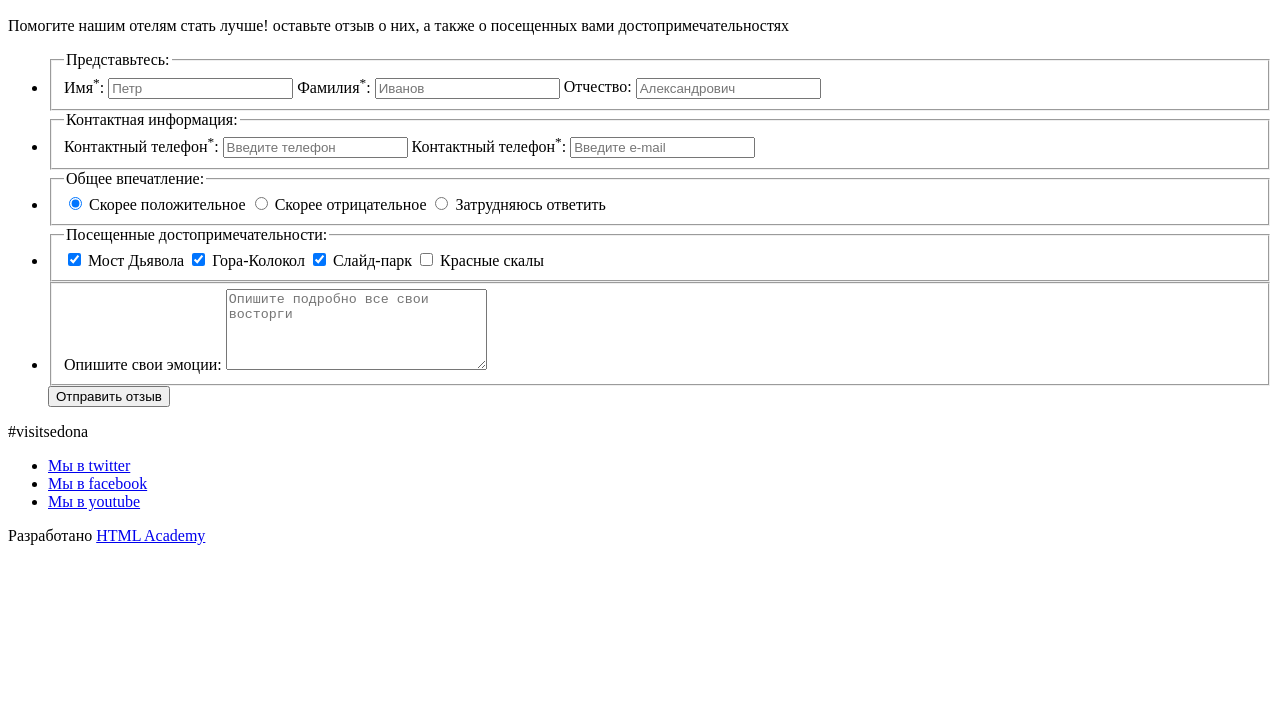
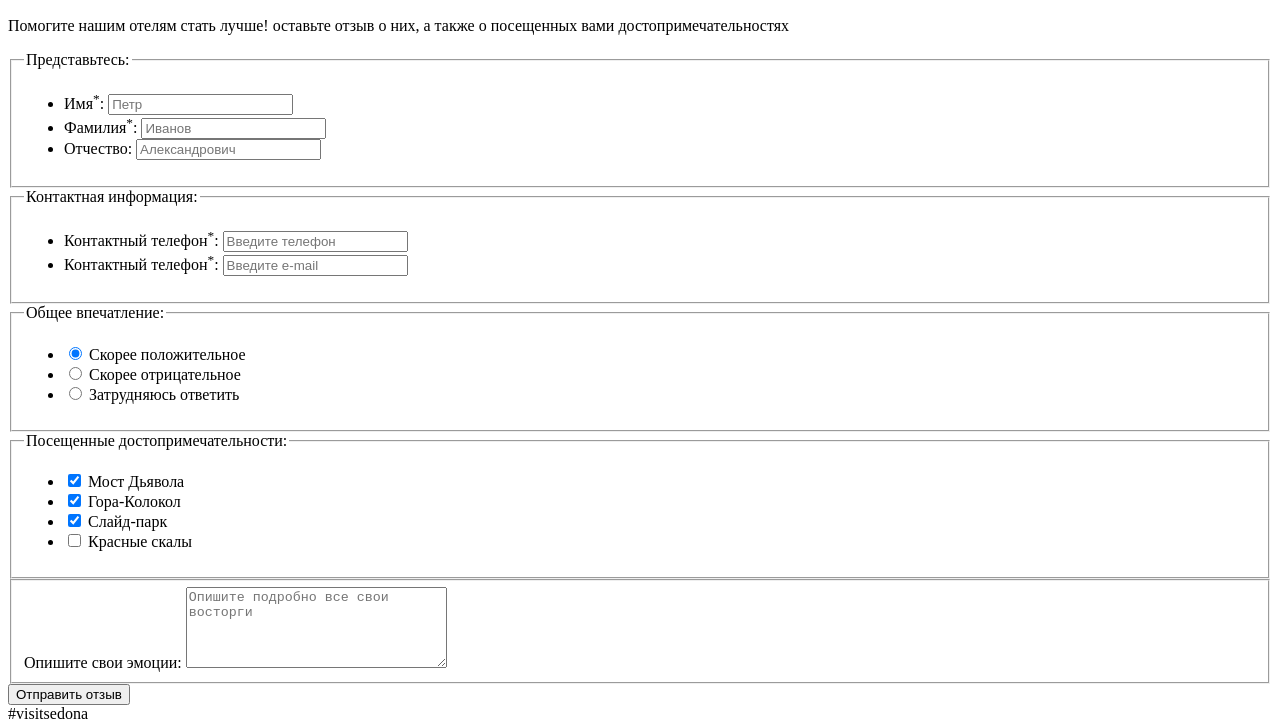
Before and after one commit to KikiJiki85/1166169-sedona-18, a website: page source/form.html in a window 1280 px wide. Shown: the part 346-1071 px from the top of the page. Before the commit the page ends 899 px from the top, so only its background shows below. Drawn offline with Linux system fonts and the light colour scheme.

Commit message:
Вносит изм. по замечаниям наставника v.2

```diff
--- a/source/form.html
+++ b/source/form.html
@@ -40,57 +40,83 @@
         <h2 class="leave-feedback__title">Оставьте свой отзыв</h2>
         <p class="leave-feedback__text">Помогите нашим отелям стать лучше! оставьте отзыв о них, а также о посещенных вами достопримечательностях</p>
         <form action="post" action="https://echo.htmlacademy.ru" class="leave-feedback__form feedback-form">
-          <ul class="feedback-form__wrapper-list">
-            <li class="feedback-form__wrapper">
+
           <fieldset class="feedback-form__introduce-yourself introduce-yourself">
             <legend class="introduce-yourself__title">Представьтесь:</legend>
+            <ul class="introduce-yourself__wrapper">
+              <li class="introduce-yourself__field">
                 <label class="introduce-yourself__label" for="user-name">Имя<sup>*</sup>:</label>
                 <input class="introduce-yourself__input" type="text" id="user-name" name="name" placeholder="Петр">
+              </li>
+              <li class="introduce-yourself__field">
                 <label class="introduce-yourself__label" for="user-surname">Фамилия<sup>*</sup>:</label>
                 <input class="introduce-yourself__input" type="text" id="user-surname" name="surname" placeholder="Иванов">
+              </li>
+              <li class="introduce-yourself__field">
                 <label class="introduce-yourself__label" for="user-patronymic">Отчество:</label>
                 <input class="introduce-yourself__input" type="text" id="user-patronymic" name="patronymic" placeholder="Александрович">
+              </li>
+            </ul>
           </fieldset>
-            </li>
-            <li class="feedback-form__wrapper">
+
           <fieldset class="feedback-form__contact-info contact-info">
             <legend class="contact-info__title">Контактная информация:</legend>
+            <ul class="contact-info__wrapper">
+              <li class="contact-info__field">
                 <label class="contact-info__label" for="user-phone">Контактный телефон<sup>*</sup>:</label>
                 <input class="contact-info__input contact-info__input--phone" type="text" id="user-phone" name="phone-number" placeholder="Введите телефон">
+              </li>
+              <li class="contact-info__field">
                 <label class="contact-info__label" for="user-email">Контактный телефон<sup>*</sup>:</label>
                 <input class="contact-info__input contact-info__input--email" type="text" id="user-email" name="email" placeholder="Введите e-mail">
+              </li>
+            </ul>
           </fieldset>
-            </li>
-            <li class="feedback-form__wrapper">
+
           <fieldset class="feedback-form__general-impression general-impression">
             <legend class="general-impression__title">Общее впечатление:</legend>
+            <ul class="general-impression__wrapper">
+              <li class="general-impression__field">
                 <input class="general-impression__radio" type="radio" name="impression" id="positive" value="positive" checked>
                 <label class="general-impression__label" for="positive">Скорее положительное</label>
+              </li>
+              <li class="general-impression__field">
                 <input class="general-impression__radio" type="radio" name="impression" id="negative" value="negative">
                 <label class="general-impression__label" for="negative">Скорее отрицательное</label>
+              </li>
+              <li class="general-impression__field">
                 <input class="general-impression__input" type="radio" name="impression" id="no-answer" value="no-answer">
                 <label class="general-impression__label" for="no-answer">Затрудняюсь ответить</label>
+              </li>
+            </ul>
           </fieldset>
-            </li>
-            <li class="feedback-form__wrapper">
+
           <fieldset class="feedback-form__visited-places visited-places">
             <legend class="visited-places__title">Посещенные достопримечательности:</legend>
+            <ul class="visited-places__wrapper">
+              <li class="visited-places__field">
                 <input type="checkbox" class="visited-places__checkbox" name="diablo-bridge" id="diablo-bridge" checked>
                 <label class="visited-places__label" for="diablo-bridge">Мост Дьявола</label>
+              </li>
+              <li class="visited-places__field">
                 <input type="checkbox" class="visited-places__checkbox" name="mountain-bell" id="mountain-bell" checked>
                 <label class="visited-places__label" for="mountain-bell">Гора-Колокол</label>
+              </li>
+              <li class="visited-places__field">
                 <input type="checkbox" class="visited-places__checkbox" name="slide-park" id="slide-park" checked>
                 <label class="visited-places__label" for="slide-park">Слайд-парк</label>
+              </li>
+              <li class="visited-places__field">
                 <input type="checkbox" class="visited-places__checkbox" name="red-rocks" id="red-rocks">
                 <label class="visited-places__label" for="red-rocks">Красные скалы</label>
+              </li>
+            </ul>
           </fieldset>
-            </li>
-            <li class="feedback-form__wrapper">
+
           <fieldset class="feedback-form__feedback-text feedback-text">
             <label class="feedback-text__label" for="user-text">Опишите свои эмоции:</label>
             <textarea name="text" id="user-text" class="feedback-text__textarea" cols="30" rows="5" placeholder="Опишите подробно все свои восторги"></textarea>
           </fieldset>
-            </li>
 
             <button class="feedback-form__button button" type="submit">Отправить отзыв</button>
           </ul>
```
Lines whose indentation alone changed are shown as unchanged.
